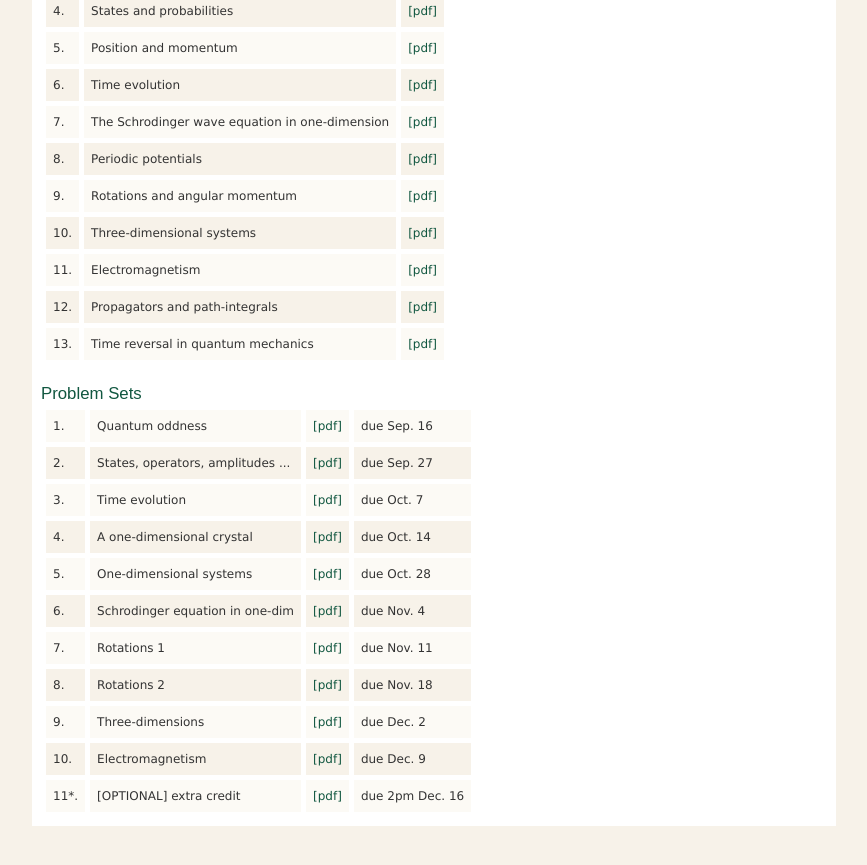
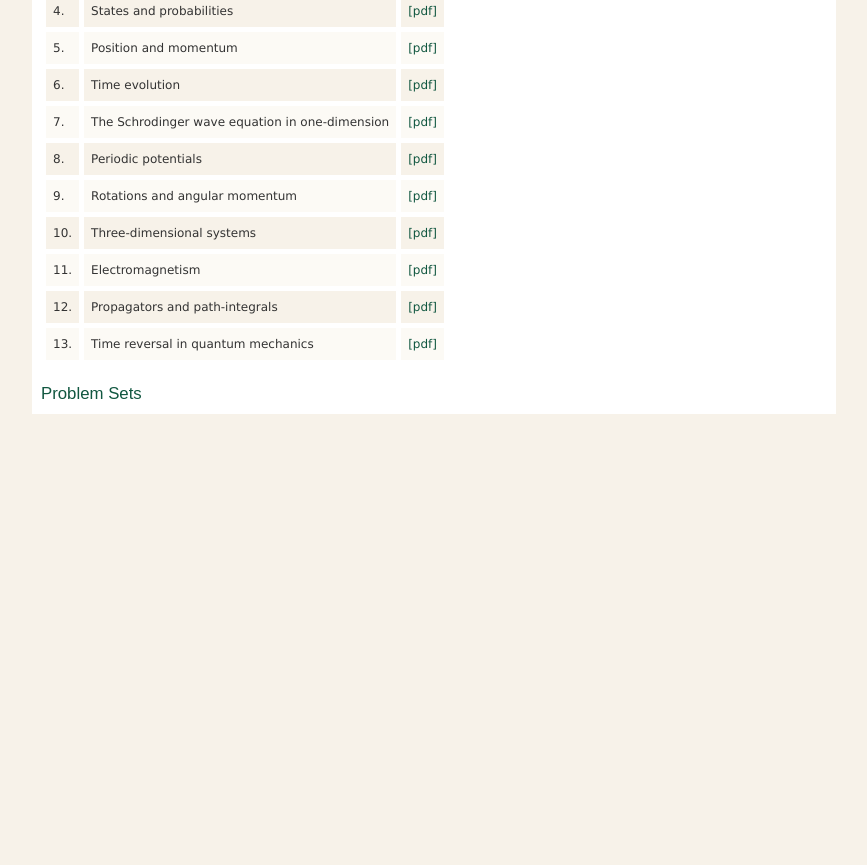
Before and after one commit to jozefdudek/personal_website, a Jekyll site: the page built from Phys621.html, in a window 1280 px wide and 900 px high, scrolled down 2661 px. Shown: the top 865 px of the window, without its empty margins (192-1059 px from the left). Built offline with Jekyll 4.4.1, drawn with Linux system fonts in a browser that asks for light colours; after the commit the page ends 3149 px from its top, so only the background shows below that; some of the changed lines change nothing that is shown; some of the changed text lies outside the part shown.

Commit message:
updating QM1 website for Fall 2023

```diff
--- a/Phys621.html
+++ b/Phys621.html
@@ -26,8 +26,9 @@
 
 <!-- ============================================== -->
 <h3>Office Hours</h3>
- <p>Tuesdays 3.30pm &mdash; 4.30pm, Thursdays 4.30pm  &mdash; 5.30pm in Small Hall
-328C.</p>
+<p>To be determined</p>
+<!--<p>Tuesdays 3.30pm &mdash; 4.30pm, Thursdays 4.30pm  &mdash; -->
+<!--5.30pm in Small Hall 328C.</p> -->
 
 <!-- ============================================== -->
 <h3>Lecture Notes</h3>
@@ -47,7 +48,7 @@
 
 <!-- ============================================== -->
 <h3>Exams</h3>
- <p>Midterm in class time on Oct 18th.</p>
+ <p>To be announced.</p>
 
 
 
@@ -115,7 +116,7 @@
 
 <!-- ============================================== -->
 <h3>Grading</h3>
-<p> Problem Sets: <i>20%</i>, Midterm Exam: <i>30%</i>, Final Exam: <i>50%</i>. </p>
+<p> Problem Sets: <i>25%</i>, Midterm Exam: <i>25%</i>, Final Exam: <i>50%</i>. </p>
 
 <!-- ============================================== -->
 <h3>Next Semester</h3>
@@ -243,7 +244,7 @@
 
 <table class="highlights">
 
-
+<!--
     <tr class="highlights">
       <td class="highlights"> 1. </td>
       <td class="highlights">Quantum oddness</td>
@@ -349,7 +350,7 @@
       </td>
       <td class="highlights">due 2pm Dec. 16</td>
     </tr>
-
+-->
 
 
   </table>
```
